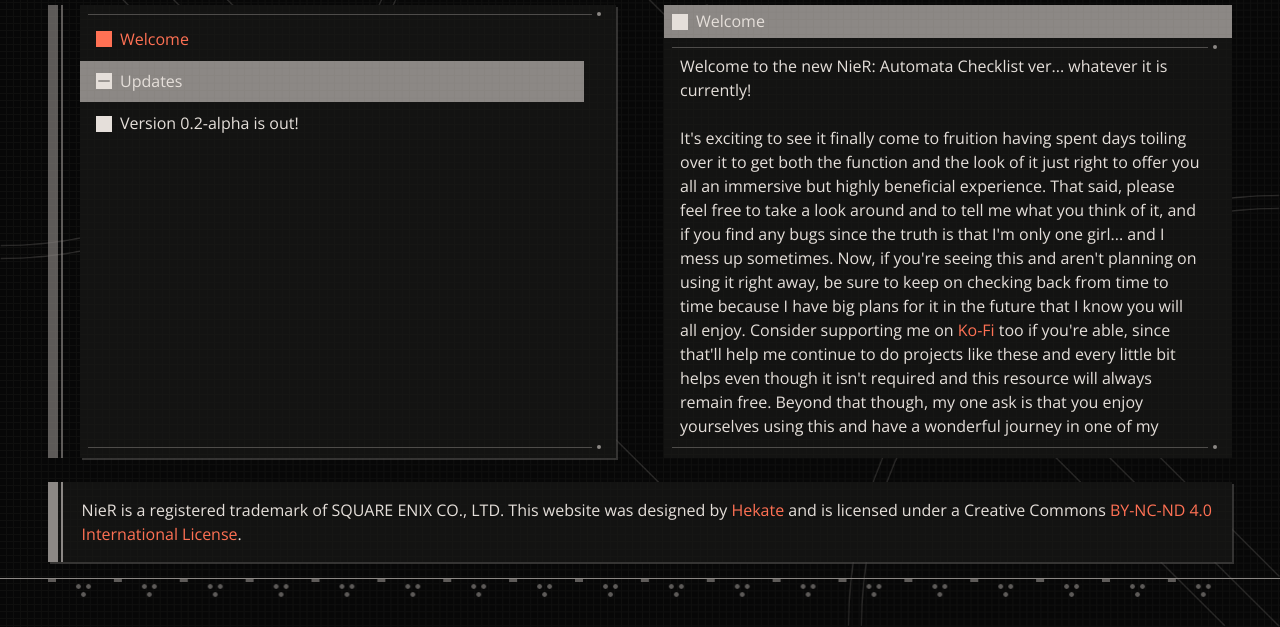
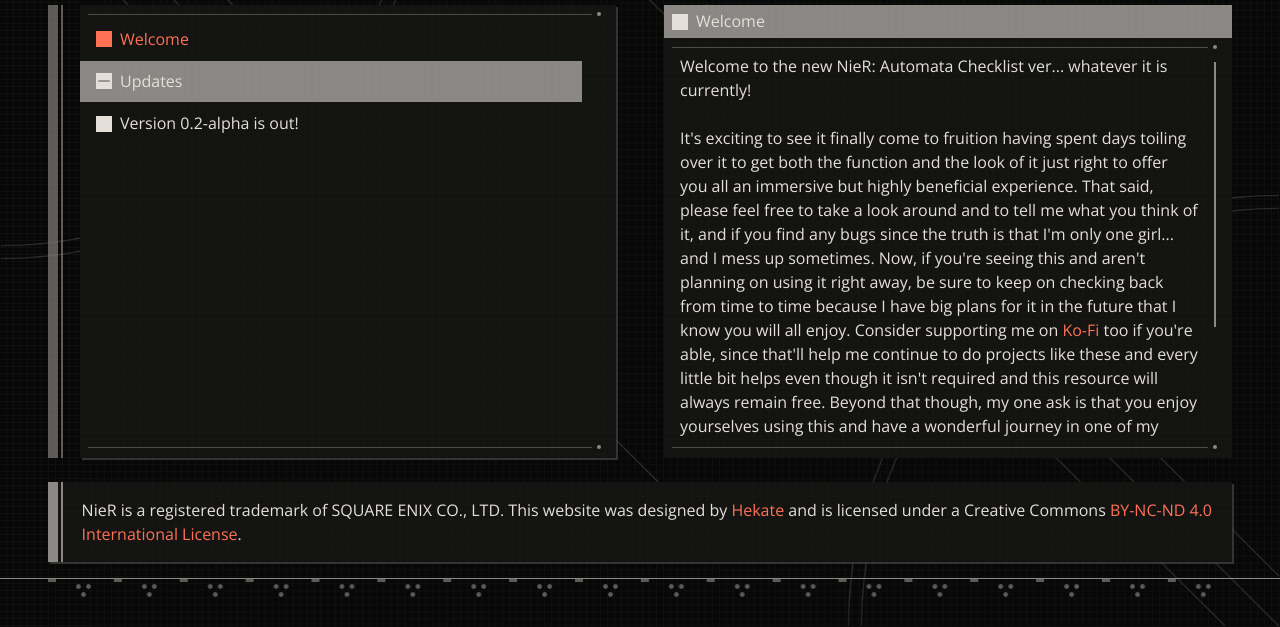
Before and after one commit to H3K83/automata-checklist, a website: page index.html in a window 1280 px wide. Shown: the part 173-800 px from the top of the page. Drawn offline with nearby package versions, Linux system fonts and the light colour scheme.

Commit message:
Added a missing stylesheet.

```diff
--- a/css/style.scss
+++ b/css/style.scss
@@ -2,7 +2,7 @@
 @import url("https://fonts.googleapis.com/css2?family=Open+Sans:ital,wght@0,300;0,400;0,500;0,600;0,700;0,800;1,300;1,400;1,500;1,600;1,700;1,800&display=swap");
 
 //Import OverlayScrollbars
-@import url("../node_modules/overlayscrollbars/styles/overlayscrollbars.min.css");
+@import url("overlayscrollbars.min.css");
 
 //Import Bootstrap
 @import "../node_modules/bootstrap/scss/functions";
```
Also changed, not shown: css/overlayscrollbars.min.css (added), css/style.css, 1 other file.
